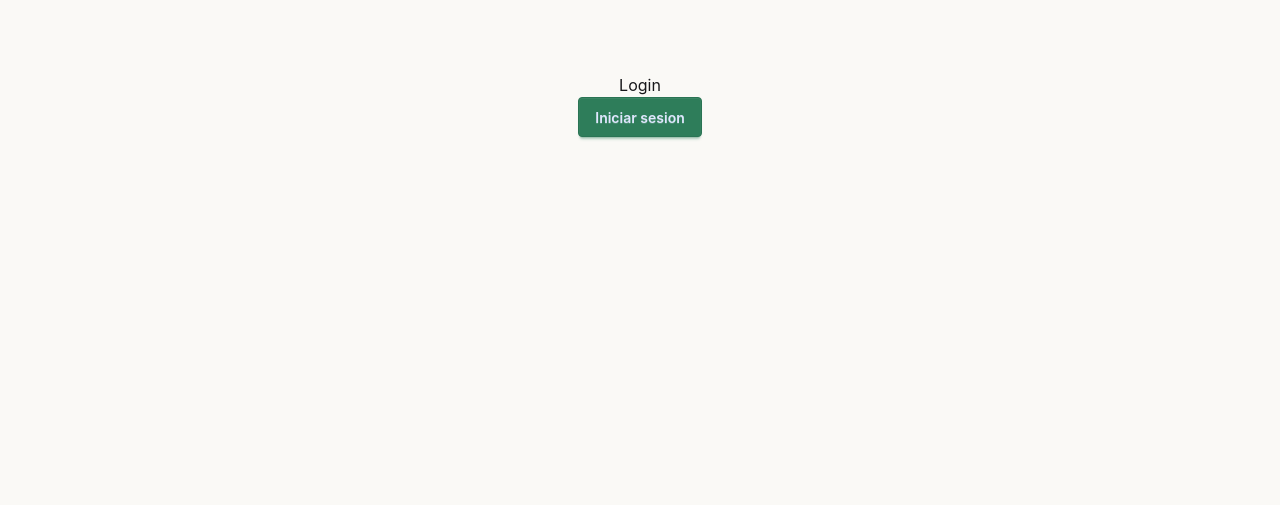
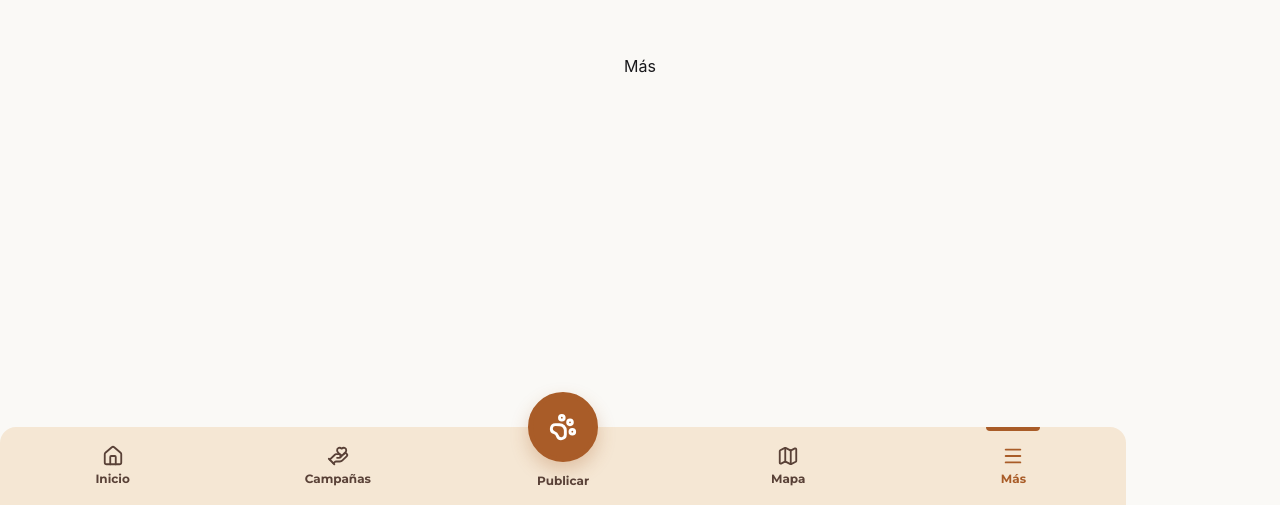
Before and after one commit to Equipo-Nexo/manada-solidaria-frontend, a React (Vite) app: page /mas in a window 1280 px wide. Before the commit this address led to /login. Shown: the part 295-800 px from the top of the page. Built offline with nearby package versions, Linux system fonts and the light colour scheme.

Commit message:
[FTR][MS-65]: add navbar

```diff
--- a/index.html
+++ b/index.html
@@ -2,6 +2,9 @@
 <html lang="en">
   <head>
     <meta charset="UTF-8" />
+    <link rel="preconnect" href="https://fonts.googleapis.com">
+    <link rel="preconnect" href="https://fonts.gstatic.com" crossorigin>
+    <link href="https://fonts.googleapis.com/css2?family=Montserrat:wght@700&display=swap" rel="stylesheet">
     <link rel="icon" type="image/svg+xml" href="/favicon.svg" />
     <meta name="viewport" content="width=device-width, initial-scale=1.0" />
     <title>manada-solidaria-frontend</title>
--- a/package.json
+++ b/package.json
@@ -12,6 +12,7 @@
   },
   "dependencies": {
     "@tailwindcss/vite": "^4.3.0",
+    "lucide-react": "^1.22.0",
     "react": "^19.2.6",
     "react-dom": "^19.2.6",
     "react-router-dom": "^7.15.1",
--- a/src/App.css
+++ b/src/App.css
@@ -16,3 +16,22 @@
   --color-warning: #F4A261;
   --color-error: #E76F51;
 }
+
+.app-shell {
+  min-height: 100svh;
+  display: flex;
+  flex-direction: column;
+  align-items: stretch;
+}
+
+.app-shell--with-navbar {
+  /* padding-bottom: 100px; */
+}
+
+.app-shell__content {
+  flex: 1;
+  display: flex;
+  align-items: center;
+  justify-content: center;
+  padding: 0px 0px 78px 0px;
+}
--- a/src/App.tsx
+++ b/src/App.tsx
@@ -1,22 +1,31 @@
-import { Navigate, Route, Routes } from 'react-router-dom'
+import { Navigate, Route, Routes, useLocation } from 'react-router-dom'
 import './App.css'
-import { InstallButton } from './components/installButton'
+import { InstallButton } from './components/install_button/installButton'
+import Navbar from './components/navbar/Navbar'
+import Campaigns from './pages/campaigns/Campaigns'
 import Home from './pages/home/Home'
 import Login from './pages/login/Login'
+import Map from './pages/map/Map'
+import More from './pages/more/More'
 
 function App() {
-
+  const location = useLocation()
+  const showNavbar = location.pathname !== '/login'
 
   return (
     <>
-      <div
-        className="min-h-screen bg-base-100 flex items-center justify-center"
-      >
-        <Routes>
-          <Route path="/login" element={<Login />} />
-          <Route path="/home" element={<Home />} />
-          <Route path="*" element={<Navigate to="/login" />} />
-        </Routes>
+      <div className={`app-shell bg-base-100${showNavbar ? ' app-shell--with-navbar' : ''}`}>
+        <main className="app-shell__content">
+          <Routes>
+            <Route path="/login" element={<Login />} />
+            <Route path="/home" element={<Home />} />
+            <Route path="/campanias" element={<Campaigns />} />
+            <Route path="/mapa" element={<Map />} />
+            <Route path="/mas" element={<More />} />
+            <Route path="*" element={<Navigate to="/login" />} />
+          </Routes>
+        </main>
+        {showNavbar && <Navbar />}
       </div>
       <InstallButton />
     </>
--- a/src/components/installButton.tsx
+++ b/src/components/install_button/installButton.tsx
@@ -51,7 +51,7 @@ export const InstallButton = () => {
     <button
       onClick={installApp}
       className={`
-        fixed bottom-6 left-1/2 z-50
+        fixed bottom-36 left-1/2 z-50
         -translate-x-1/2
         rounded-full bg-primary px-15 py-3
         text-base-100 shadow-lg
--- /dev/null
+++ b/src/components/navbar/Navbar.css
@@ -0,0 +1,126 @@
+.bottom-navbar {
+  position: fixed;
+  right: 0;
+  bottom: 0;
+  left: 0;
+}
+
+.bottom-navbar__content {
+  border-radius: 16px 16px 0px 0px;
+  width: min(100%, 1126px);
+  height: 78px;
+  display: grid;
+  grid-template-columns: repeat(5, minmax(0, 1fr));
+  align-items: center;
+  justify-items: center;
+  background: #F5E7D4;
+}
+
+.bottom-navbar__item {
+  position: relative;
+  width: 78px;
+  height: 60px;
+  align-self: center;
+  display: flex;
+  flex-direction: column;
+  align-items: center;
+  justify-content: center;
+  gap: 4px;
+  color: #594137;
+  font-family: "Montserrat", Arial, sans-serif;
+  font-size: 12px;
+  font-weight: 700;
+  line-height: 16px;
+  text-decoration: none;
+  transition: color 160ms ease;
+}
+
+.bottom-navbar__item::before {
+  content: "";
+  position: absolute;
+  top: -9px;
+  left: 50%;
+  width: 54px;
+  height: 4px;
+  border-radius: 0 0 999px 999px;
+  background: transparent;
+  transform: translateX(-50%);
+  transition: background 160ms ease;
+}
+
+.bottom-navbar__item svg {
+  width: 22px;
+  height: 22px;
+  stroke-width: 2;
+}
+
+.bottom-navbar__item--active {
+  color: #A95C28;
+}
+
+.bottom-navbar__item--active::before {
+  background: #A95C28;
+}
+
+.bottom-navbar__publish-wrapper {
+  position: relative;
+  align-self: stretch;
+  width: 78px;
+  height: 78px;
+  display: flex;
+  flex-direction: column;
+  align-items: center;
+  color: #594137;
+  font-family: "Montserrat", Arial, sans-serif;
+  font-size: 12px;
+  font-weight: 700;
+  line-height: 16px;
+}
+
+.bottom-navbar__publish-wrapper span {
+  position: absolute;
+  top: 46px;
+}
+
+.bottom-navbar__publish-button {
+  position: absolute;
+  top: -35px;
+  left: 50%;
+  width: 70px;
+  height: 70px;
+  display: inline-flex;
+  align-items: center;
+  justify-content: center;
+  border: 5px solid #A95C28;
+  border-radius: 999px;
+  background: #A95C28;
+  color: #fff;
+  box-shadow: 0 8px 18px rgb(169 92 40 / 28%);
+  cursor: pointer;
+  transform: translateX(-50%);
+  transition: transform 160ms ease, box-shadow 160ms ease;
+}
+
+.bottom-navbar__publish-button:hover {
+  transform: translate(-50%, -2px);
+  box-shadow: 0 12px 22px rgb(169 92 40 / 32%);
+}
+
+.bottom-navbar__publish-button:focus-visible,
+.bottom-navbar__item:focus-visible {
+  outline: 3px solid rgb(169 92 40 / 35%);
+  outline-offset: 2px;
+}
+
+.bottom-navbar__publish-button svg {
+  width: 28px;
+  height: 28px;
+  stroke-width: 2.5;
+}
+
+@media (max-width: 420px) {
+  .bottom-navbar__item,
+  .bottom-navbar__publish-wrapper {
+    font-size: 12px;
+  }
+}
--- /dev/null
+++ b/src/components/navbar/Navbar.tsx
@@ -0,0 +1,66 @@
+import type { SVGProps } from 'react'
+import { NavLink } from 'react-router-dom'
+import './Navbar.css'
+import { House, HandHeart, Map, Menu, PawPrint } from 'lucide-react'
+
+type IconProps = SVGProps<SVGSVGElement>
+type NavItem = {
+  title: string;
+  path: string;
+  icon: React.ComponentType<IconProps>
+}
+
+const navItems: NavItem[] = [
+  { title: 'Inicio', path: '/home', icon: House },
+  { title: 'Campañas', path: '/campanias', icon: HandHeart },
+  { title: 'Mapa', path: '/mapa', icon: Map },
+  { title: 'Más', path: '/mas', icon: Menu },
+]
+
+function Navbar() {
+  const handlePublish = () => {
+    console.log('publicar apretado')
+  }
+
+  return (
+    <nav className="bottom-navbar" aria-label="Navegación principal">
+      <div className="bottom-navbar__content">
+        <NavbarLink item={navItems[0]} />
+        <NavbarLink item={navItems[1]} />
+
+        <div className="bottom-navbar__publish-wrapper">
+          <button
+            className="bottom-navbar__publish-button"
+            type="button"
+            aria-label="Publicar"
+            onClick={handlePublish}
+          >
+            <PawPrint aria-hidden="true" />
+          </button>
+          <span>Publicar</span>
+        </div>
+
+        <NavbarLink item={navItems[2]} />
+        <NavbarLink item={navItems[3]} />
+      </div>
+    </nav>
+  )
+}
+
+function NavbarLink({ item }: { item: NavItem }) {
+  const Icon = item.icon
+
+  return (
+    <NavLink
+      to={item.path}
+      className={({ isActive }) =>
+        `bottom-navbar__item${isActive ? ' bottom-navbar__item--active' : ''}`
+      }
+    >
+      <Icon aria-hidden="true" />
+      <span>{item.title}</span>
+    </NavLink>
+  )
+}
+
+export default Navbar
--- /dev/null
+++ b/src/pages/campaigns/Campaigns.tsx
@@ -0,0 +1,9 @@
+function Campaigns() {
+  return (
+    <div>
+      <h1>Campañas</h1>
+    </div>
+  )
+}
+
+export default Campaigns
--- /dev/null
+++ b/src/pages/map/Map.tsx
@@ -0,0 +1,9 @@
+function Map() {
+  return (
+    <div>
+      <h1>Mapa</h1>
+    </div>
+  )
+}
+
+export default Map
--- /dev/null
+++ b/src/pages/more/More.tsx
@@ -0,0 +1,9 @@
+function More() {
+  return (
+    <div>
+      <h1>Más</h1>
+    </div>
+  )
+}
+
+export default More
```
Also changed, not shown: src/index.css (line endings or trailing spaces), 1 other file (tests, documents, lock files or other folders).
